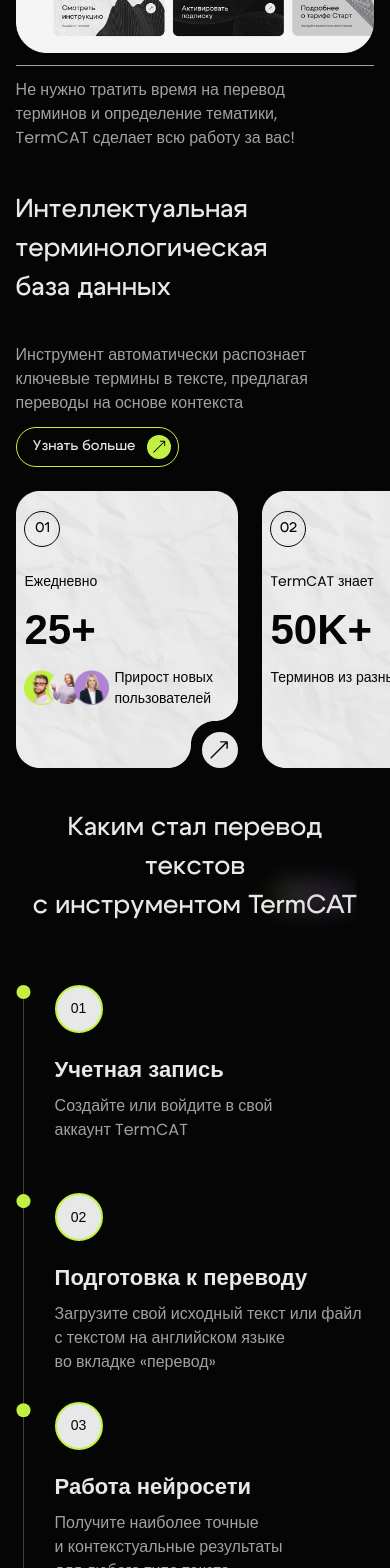
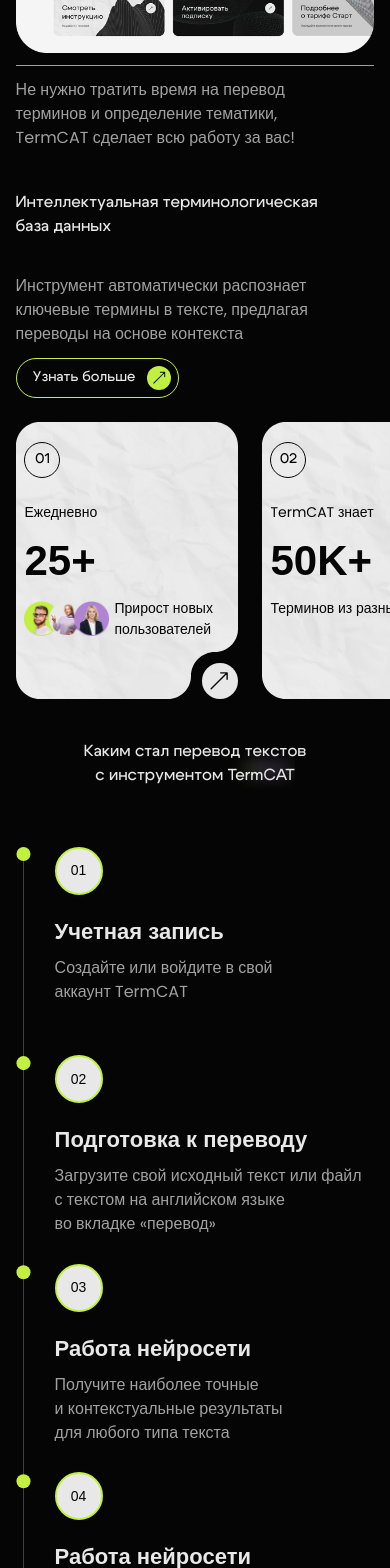
Before and after one commit to icantluvv/TermCat_WebApp, a Next.js app: page / in a window 390 px wide. Shown: the part 432-2000 px from the top of the page. Built offline with nearby package versions, Linux system fonts and the light colour scheme; a web font is replaced by a local one.

Commit message:
style: добавил стиль container

```diff
--- a/app/(landing)/components/Sections/FAQ/FAQ.tsx
+++ b/app/(landing)/components/Sections/FAQ/FAQ.tsx
@@ -28,7 +28,7 @@
 ]
 
 const FAQ = () => (
-  <section className="flex flex-col gap-[40px] lg:gap-[80px] w-full items-center px-[4vw] xl:px-0">
+  <section className="flex flex-col gap-[40px] lg:gap-[80px] container items-center px-[4vw] xl:px-0">
     <Typography variants="h3" center color="lightGray">
       Часто задаваемые <br className="md:hidden" /> вопросы
     </Typography>
--- a/app/(landing)/components/Sections/Features/Features.tsx
+++ b/app/(landing)/components/Sections/Features/Features.tsx
@@ -7,8 +7,8 @@
 
 const FourthSection = () => {
   return (
-    <section className="w-full text-center items-center flex flex-col gap-y-[40px] lg:gap-0 px-[4vw] xl:px-[0vw] lg:px-0 md:py-[170px] relative max-w-[1600px]">
-      <div className=" flex flex-col gap-[24px] xl:gap-[40px] items-center">
+    <section className="container items-center flex flex-col gap-y-[40px] lg:gap-0 px-[4vw] lg:px-0 md:py-[170px] relative ">
+      <div className=" flex flex-col gap-[24px] xl:gap-[40px] items-center text-center">
         <Typography variants="h3" color="lightGray" weight="medium">
           ИИ-платформа для
           <span className="text-PrimaryGreen"> aвтоматизированного</span>
--- a/app/(landing)/components/Sections/Feedback/Feedback.tsx
+++ b/app/(landing)/components/Sections/Feedback/Feedback.tsx
@@ -56,16 +56,12 @@
 
 const Feedback = () => {
   return (
-    <section className="flex flex-col items-center w-full gap-[40px] max-w-[1400px]">
+    <section className="flex flex-col items-center container gap-[40px]">
       <div className="px-[4vw] xl:px-0">
         <Typography variants="h3" center color="lightGray" className="">
           Отзывы наших пользователей
         </Typography>
       </div>
-
-      {/* <h3 className="text-[26px] lg:text-[42px] text-LightGray w-[70vw] xl:w-auto text-center font-medium">
-        Отзывы наших пользователей
-      </h3> */}
 
       <div className="w-[100vw] px-[4vw] xl:px-0 overflow-x-auto no-scrollbar xl:hidden">
         <div className="flex gap-4 w-max">
--- a/app/(landing)/components/Sections/Points/Points.tsx
+++ b/app/(landing)/components/Sections/Points/Points.tsx
@@ -29,7 +29,7 @@
 
 const ThirdSection = () => {
   return (
-    <section className="flex flex-col gap-[60px] xl:gap-[80px] w-full items-center px-[4vw] xl:px-0">
+    <section className="flex flex-col gap-[60px] xl:gap-[80px] container items-center px-[4vw] xl:px-0">
       <div className="w-full flex-col text-center flex items-center">
         <Typography variants="h3" color="lightGray" weight="medium">
           Каким стал перевод текстов <br className="md:flex" />
--- a/app/(landing)/components/Sections/Stats/Stats.tsx
+++ b/app/(landing)/components/Sections/Stats/Stats.tsx
@@ -41,7 +41,7 @@
 
 const Stats = () => {
   return (
-    <section className=" w-full flex flex-col items-center gap-[24px] md:gap-[40px] xl:gap-[80px] 2xl:max-w-[1400px]">
+    <section className="container flex flex-col items-center gap-[24px] md:gap-[40px] xl:gap-[80px] 2xl:max-w-[1400px]">
       <div className="w-full flex flex-col md:flex-row md:w-full items-start gap-[24px] px-[4vw] xl:px-0 md:justify-between">
         <>
           <Typography variants="h3" weight="medium" color={"lightGray"}>
--- a/app/(landing)/components/Sections/TermCat/TermCat.tsx
+++ b/app/(landing)/components/Sections/TermCat/TermCat.tsx
@@ -9,7 +9,7 @@
   return (
     <section
       id="termcat"
-      className="flex scroll-mt-[200px] flex-col md:flex-row w-full justify-between px-[4vw] gap-[24px] md:gap-[48px] xl:px-0 xl:py-[4vh]"
+      className="flex scroll-mt-[200px] flex-col md:flex-row container justify-between px-[4vw] gap-[24px] md:gap-[48px] xl:px-0 xl:py-[4vh]"
     >
       <div className="flex flex-col md:gap-[12px] md:w-auto xl:gap-[24px]">
         <h1 className="flex flex-col text-[32px] xl:text-[54px] text-PrimaryGreen leading-8 font-semibold">
--- a/globals.css
+++ b/globals.css
@@ -69,6 +69,10 @@
 }
 
 @layer components {
+  .container {
+    @apply w-full max-w-[1600px];
+  }
+
   a,
   button {
     @apply transition-all duration-200;
@@ -92,7 +96,7 @@
 }
 
 html,
- body {
+body {
   scroll-behavior: smooth;
   color: var(--foreground);
   background-color: #050505;
```
